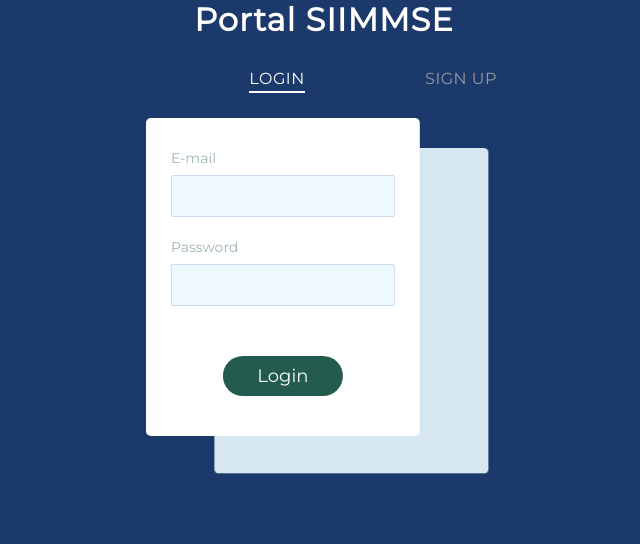
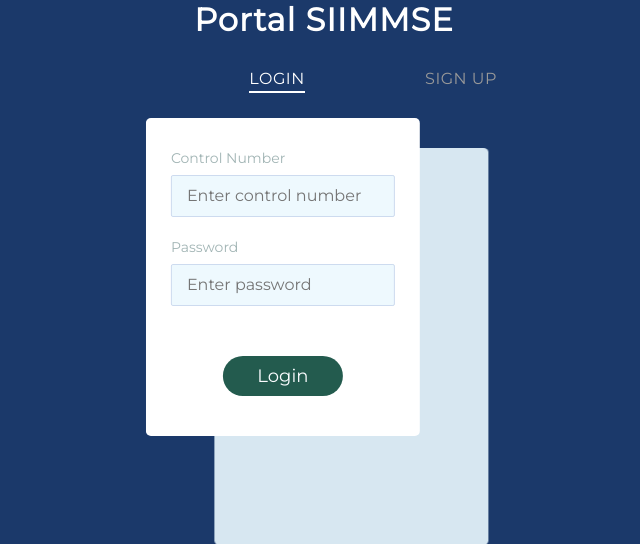
Before and after one commit to hharieta/ITCancun-SIIMMSE, a Python web app: template templates/auth/login.html in a window 1280 px wide. Shown: the top 544 px of the page, without its empty margins (316-956 px from the left). Run offline with Jinja, Linux system fonts and the light colour scheme; the template is opened without the code that fills it, so the values that code supplies are empty; some libraries are stand-ins or nearby versions.

Commit message:
modifed login

```diff
--- a/templates/auth/login.html
+++ b/templates/auth/login.html
@@ -19,14 +19,14 @@
       </button>
       <form class="form form-login">
         <fieldset>
-          <legend>Please, enter your email and password for login.</legend>
+          <legend>Please, enter your control numbre and password for login.</legend>
           <div class="input-block">
-            <label for="login-email">E-mail</label>
-            <input id="login-email" type="email" required>
+            <label for="login-number">Control Number</label>
+            <input id="login-number" type="text" required placeholder="Enter control number">
           </div>
           <div class="input-block">
             <label for="login-password">Password</label>
-            <input id="login-password" type="password" required>
+            <input id="login-password" type="password" required placeholder="Enter password">
           </div>
         </fieldset>
         <button type="submit" class="btn-login">Login</button>
@@ -39,18 +39,22 @@
       </button>
       <form class="form form-signup">
         <fieldset>
-          <legend>Please, enter your email, password and password confirmation for sign up.</legend>
+          <legend>Please, enter your email, control number, password and password confirmation for sign up.</legend>
           <div class="input-block">
             <label for="signup-email">E-mail</label>
-            <input id="signup-email" type="email" required>
+            <input id="signup-email" type="email" required placeholder="Enter institutional email">
+          </div>
+          <div class="input-block">
+            <label for="signup-number">Control Number</label>
+            <input id="signup-number" type="text" required placeholder="Enter control number">
           </div>
           <div class="input-block">
             <label for="signup-password">Password</label>
-            <input id="signup-password" type="password" required>
+            <input id="signup-password" type="password" required placeholder="Enter password">
           </div>
           <div class="input-block">
             <label for="signup-password-confirm">Confirm password</label>
-            <input id="signup-password-confirm" type="password" required>
+            <input id="signup-password-confirm" type="password" required placeholder="Enter confirmation password">
           </div>
         </fieldset>
         <button type="submit" class="btn-signup">Continue</button>
```
